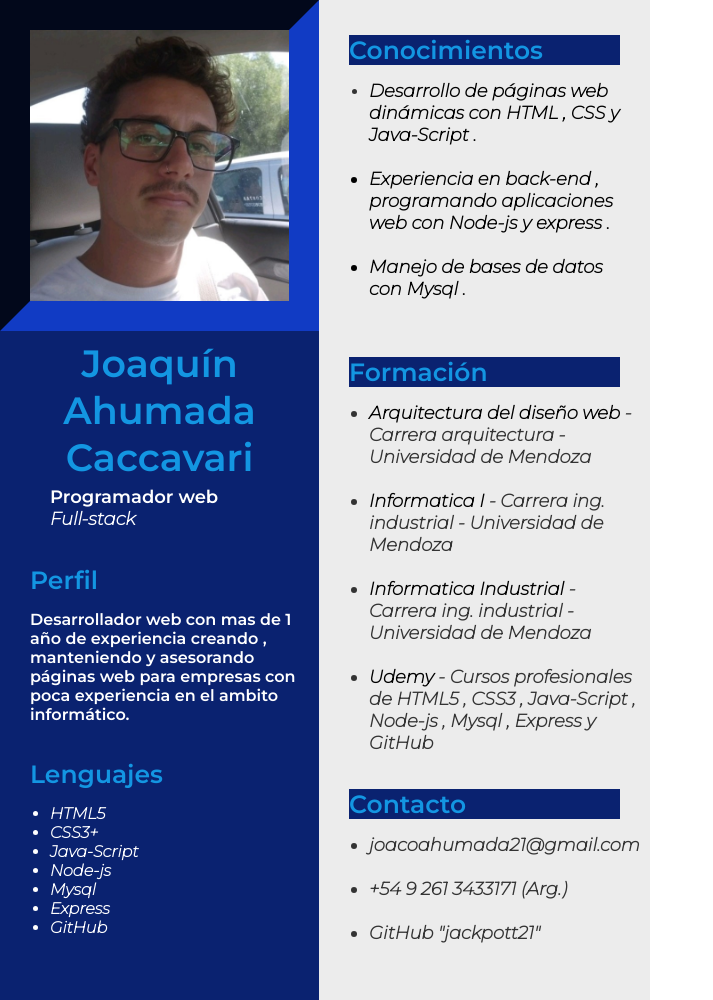
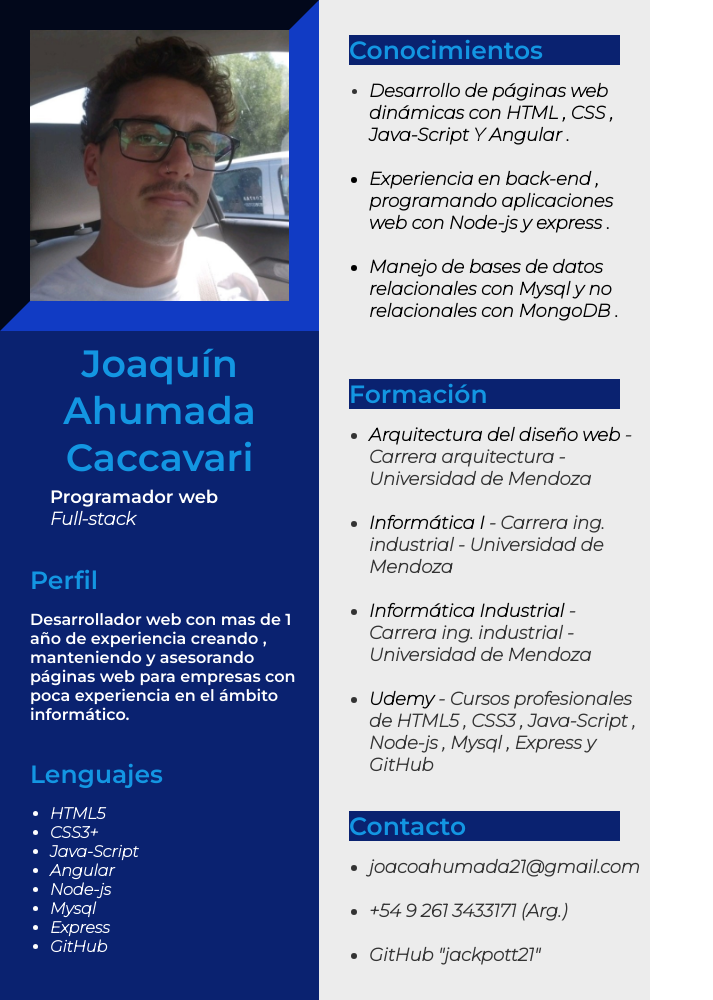
Before and after one commit to jackpott21/CV, a website: page index.html in a window 1280 px wide. Shown: the whole page, without its empty margins (0-713 px from the left). Drawn offline with Linux system fonts and the light colour scheme.

Commit message:
fourth commit

```diff
--- a/index.html
+++ b/index.html
@@ -28,7 +28,7 @@
 
         <h2 class="subs">Perfil</h2>
 
-        <p class="lorem">Desarrollador web con mas de 1 año de experiencia creando , manteniendo y asesorando páginas web para empresas con poca experiencia en el ambito informático.  </p>
+        <p class="lorem">Desarrollador web con mas de 1 año de experiencia creando , manteniendo y asesorando páginas web para empresas con poca experiencia en el ámbito informático.  </p>
 
         <h2 class="subs">Lenguajes</h2>
 
@@ -40,6 +40,8 @@
 
           <li>Java-Script</li>
 
+          <li>Angular</li>
+
           <li>Node-js</li>
 
           <li>Mysql</li>
@@ -47,11 +49,11 @@
           <li>Express</li>
 
           <li>GitHub</li>
-<!--
-          <li>----</li>
 
-          <li>----</li>
-          <li>----</li> -->
+
+
+          <!-- <li>----</li>
+          <li>----</li>  -->
 
 
 
@@ -65,11 +67,11 @@
       <h2 class="subs">Conocimientos</h2>
       <ul class="item">
 
-          <li><b class="sub2">Desarrollo de páginas web dinámicas con HTML , CSS y Java-Script .  </li> <br>
+          <li><b class="sub2">Desarrollo de páginas web dinámicas con HTML , CSS , Java-Script Y Angular .  </li> <br>
 
           <li> <b class="sub2"> Experiencia en back-end , programando aplicaciones web con Node-js y express .  </li> <br>
 
-          <li><b class="sub2">Manejo de bases de datos con Mysql .</li> <br>
+          <li><b class="sub2">Manejo de bases de datos relacionales con Mysql y no relacionales con MongoDB .</li> <br>
 
         </ul>
 
@@ -78,9 +80,9 @@
 
             <li><b class="sub2"> Arquitectura del diseño web </b> - Carrera arquitectura - Universidad de Mendoza </li> <br>
 
-            <li> <b class="sub2"> Informatica I </b> - Carrera ing. industrial - Universidad de Mendoza  </li> <br>
+            <li> <b class="sub2"> Informática I </b> - Carrera ing. industrial - Universidad de Mendoza  </li> <br>
 
-            <li><b class="sub2">Informatica Industrial </b>- Carrera ing. industrial - Universidad de Mendoza</li> <br>
+            <li><b class="sub2">Informática Industrial </b>- Carrera ing. industrial - Universidad de Mendoza</li> <br>
 
             <li><b class="sub2">Udemy</b> - Cursos profesionales de HTML5 , CSS3 , Java-Script ,  Node-js , Mysql , Express y GitHub <br>
 
```
